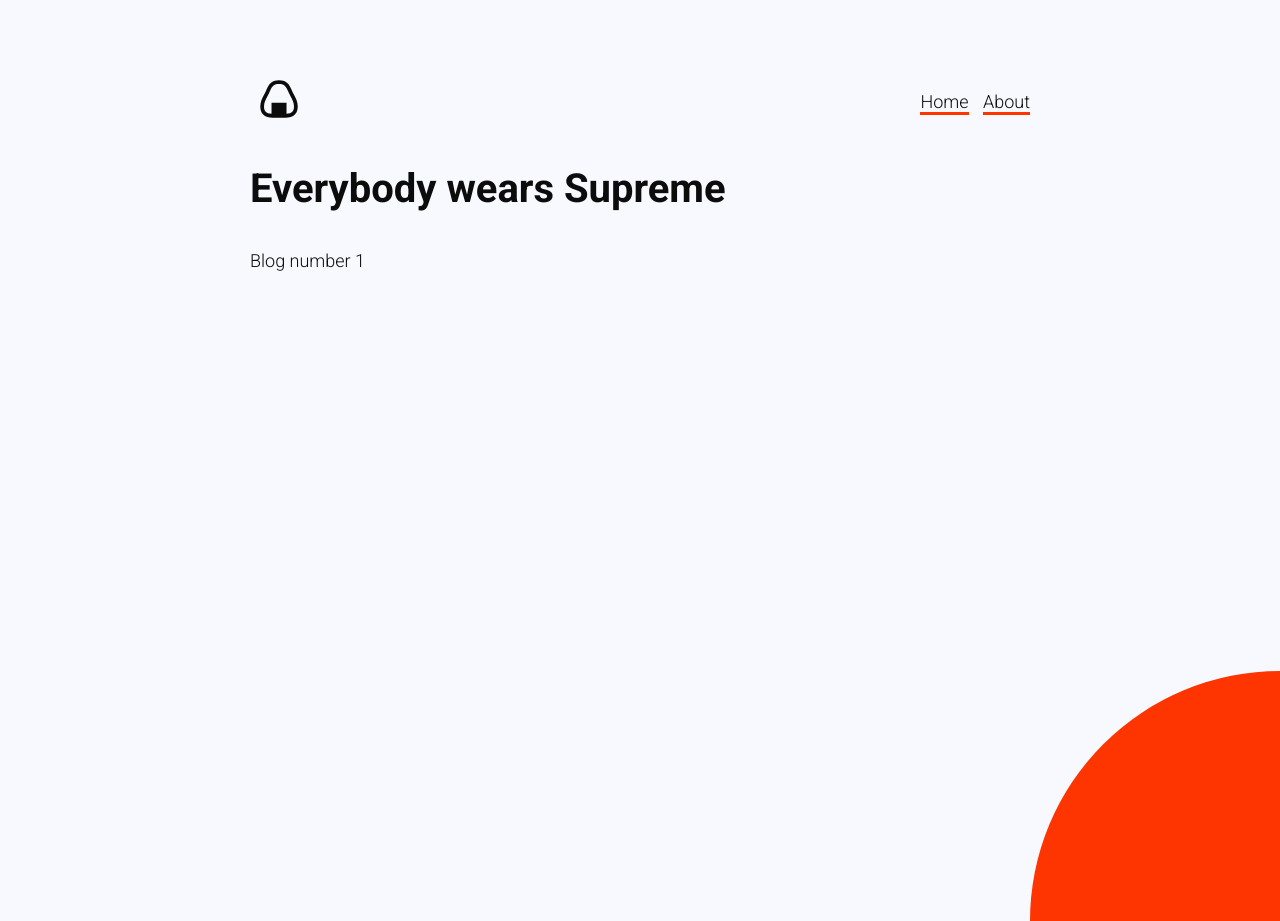
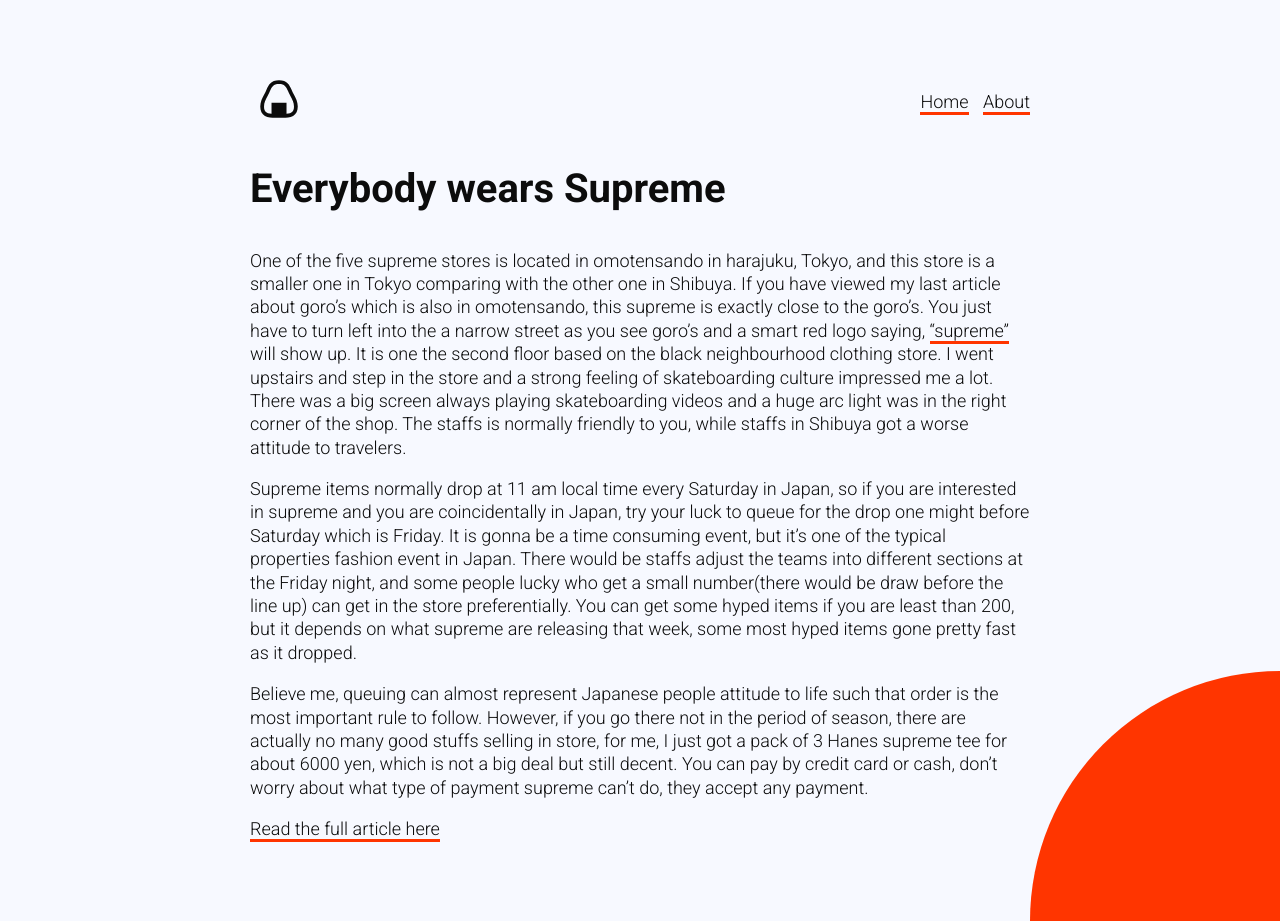
Before and after one commit to guybroadhurst/anightinjapan, a Jekyll site: the page built from _posts/2021-04-20-everybody-wears-supreme.md, in a window 1280 px wide and 921 px high. Built offline with Jekyll 4.4.1, drawn with Linux system fonts in a browser that asks for light colours.

Commit message:
Updated Everybody Wears Supreme

```diff
--- a/_posts/2021-04-20-everybody-wears-supreme.md
+++ b/_posts/2021-04-20-everybody-wears-supreme.md
@@ -1,8 +1,14 @@
 ---
 title: Everybody wears Supreme
 date: 2021-04-20 00:00:00 Z
-excerpt: One of the five supreme stores is located in omotensando in harajuku, Tokyo,
+excerpt: One of the 5 supreme stores is located in omotensando in harajuku, Tokyo,
   and this store is a smaller one in Tokyo comparing with the other one in Shibuya.
 ---
 
-Blog number 1
+One of the five supreme stores is located in omotensando in harajuku, Tokyo, and this store is a smaller one in Tokyo comparing with the other one in Shibuya. If you have viewed my last article about goro's which is also in omotensando, this supreme is exactly close to the goro's. You just have to turn left into the a narrow street as you see goro's and a smart red logo saying, ["supreme"](https://www.supremenewyork.com/) will show up. It is one the second floor based on the black neighbourhood clothing store. I went upstairs and step in the store and a strong feeling of skateboarding culture impressed me a lot. There was a big screen always playing skateboarding videos and a huge arc light was in the right corner of the shop. The staffs is normally friendly to you, while staffs in Shibuya got a worse attitude to travelers.
+
+Supreme items normally drop at 11 am local time every Saturday in Japan, so if you are interested in supreme and you are coincidentally in Japan, try your luck to queue for the drop one might before Saturday which is Friday. It is gonna be a time consuming event, but it's one of the typical properties fashion event in Japan. There would be staffs adjust the teams into different sections at the Friday night, and some people lucky who get a small number(there would be draw before the line up) can get in the store preferentially. You can get some hyped  items if you are least than 200, but it depends on what supreme are releasing that week, some most hyped items gone pretty fast as it dropped.
+
+Believe me, queuing can almost represent Japanese people attitude to life such that order is the most important rule to follow. However, if you go there not in the period of season, there are actually no many good stuffs selling in store, for me, I just got a pack of 3 Hanes supreme tee for about 6000 yen, which is not a big deal but still decent. You can pay by credit card or cash, don't worry about what type of payment supreme can't do, they accept any payment.
+
+[Read the full article here](https://www.tokyocreative.com/articles/19065-experience-in-supreme-harajuku-tokyo-and-osaka)
```
